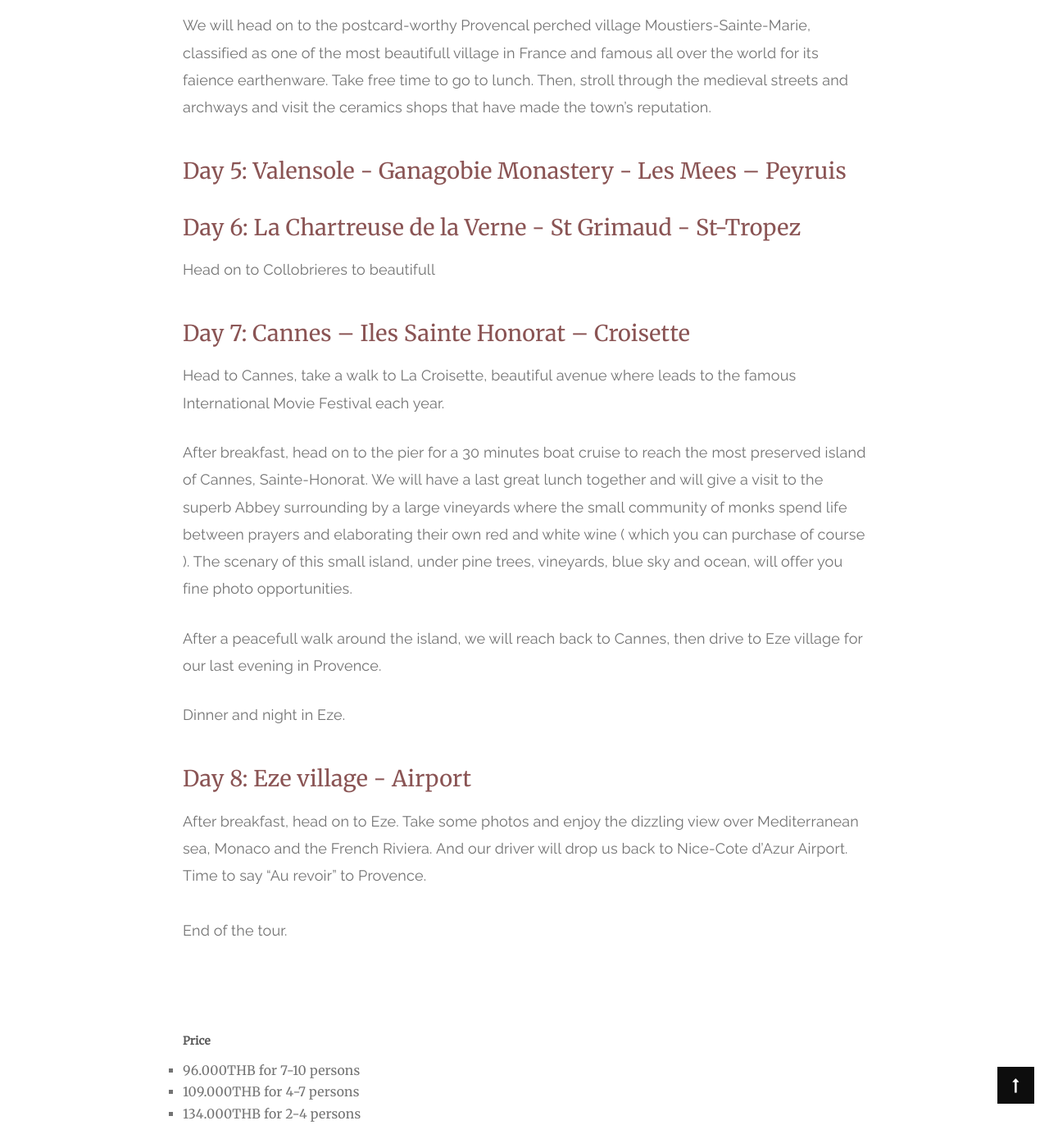
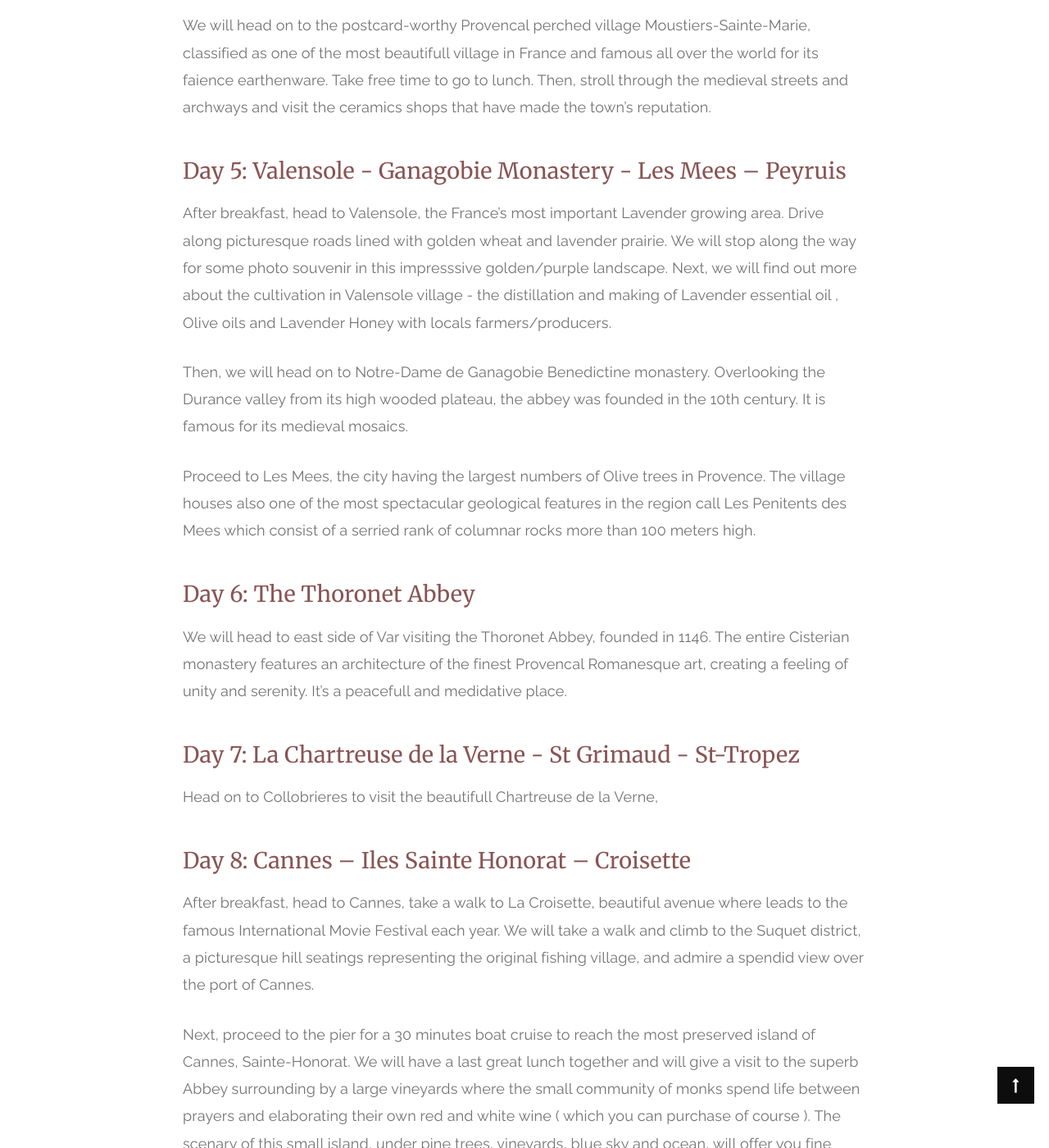
Before and after one commit to paitiewfrance/paitiewfrance.github.io, a Jekyll site: the page built from wonder-eastern-provence/index.md, in a window 1280 px wide and 1400 px high, scrolled down 3550 px. Shown: the whole window at 82% size. Built offline with Jekyll 4.4.1, drawn with Linux system fonts in a browser that asks for light colours; nearby versions of some CDN libraries; some of the changed text lies outside the part shown.

Commit message:
Update eastern provence tour

```diff
--- a/wonder-eastern-provence/index.md
+++ b/wonder-eastern-provence/index.md
@@ -8,9 +8,9 @@ img: lavande.jpg
 intro: Join The Wonder Eastern Provence tour and discover with us some of the most beautifull hilltop village in south of France, the Verdon with it's amazing canyon
           the Lavender field at Valensole..And much more.
 prices:
-  - 96.000THB for 7-10 persons
-  - 109.000THB for 4-7 persons
-  - 134.000THB for 2-4 persons
+  - Aske us for  7-10 persons
+  - Aske us for r 4-7 persons
+  - Aske us for  2-4 persons
 ---
 
 ### Day 1: Antibes - Biot - Saint-Paul-de-Vence
@@ -67,15 +67,28 @@ Take free time to go to lunch. Then, stroll through the medieval streets and arc
 
 ### Day 5: Valensole - Ganagobie Monastery - Les Mees -- Peyruis
 
-### Day 6:  La Chartreuse de la Verne - St Grimaud - St-Tropez
+After breakfast, head to Valensole, the France's most important Lavender growing area. Drive along picturesque roads lined with golden wheat and lavender prairie. We will stop along the way for some photo souvenir in this impresssive golden/purple landscape. Next, we will find out more about the cultivation in Valensole village - the distillation and making of  Lavender essential oil , Olive oils and Lavender Honey with locals farmers/producers.
 
-Head on to Collobrieres to beautifull
+Then, we will head on to Notre-Dame de Ganagobie Benedictine monastery. Overlooking the Durance valley from its high wooded plateau, the abbey was founded in the 10th century. It is famous for its medieval mosaics.
 
-### Day 7: Cannes -- Iles Sainte Honorat -- Croisette
+Proceed to Les Mees, the city having the largest numbers of Olive trees in Provence. The village houses also one of the most spectacular geological features in the region call Les Penitents des Mees which consist of a serried rank of columnar rocks more than 100 meters high.
 
-Head to Cannes, take a walk to La Croisette, beautiful avenue where leads to the famous International Movie Festival each year.
 
-After breakfast, head on to the pier for a 30 minutes boat cruise to reach the most preserved island of Cannes, Sainte-Honorat.
+### Day 6: The Thoronet Abbey
+
+We will head to east side of  Var visiting  the Thoronet Abbey, founded in 1146. The entire Cisterian monastery features an architecture of the finest Provencal Romanesque art, creating a feeling of unity and serenity.  It's a peacefull and medidative place.
+
+
+### Day 7:  La Chartreuse de la Verne - St Grimaud - St-Tropez
+
+Head on to Collobrieres to visit the beautifull Chartreuse de la Verne,
+
+### Day 8: Cannes -- Iles Sainte Honorat -- Croisette
+
+After breakfast, head to Cannes, take a walk to La Croisette, beautiful avenue where leads to the famous International Movie Festival each year.
+We will take a walk and climb to the Suquet district,  a picturesque hill seatings representing the original fishing village, and admire a spendid view over the port of Cannes.
+
+Next, proceed to the pier for a 30 minutes boat cruise to reach the most preserved island of Cannes, Sainte-Honorat.
 We will have a last great lunch together and will give a visit to the superb Abbey surrounding by a large vineyards where the small community of monks spend life between prayers and elaborating their own red and white wine ( which you can purchase of course ).
 The scenary of this small island, under pine trees, vineyards, blue sky and ocean,  will offer you fine photo opportunities.
 
```
Also changed, not shown: other parts of wonder-eastern-provence/index.md (+1 -1 lines), _posts/2015-03-19-typography.md (+6 -8 lines), _posts/2015-05-04-hello-world.md (+2 -1 lines).
